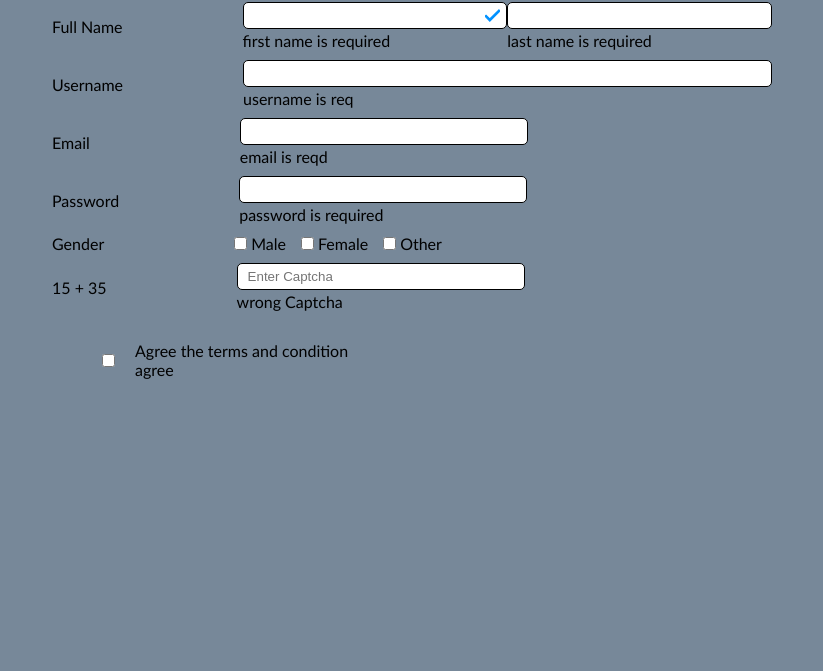
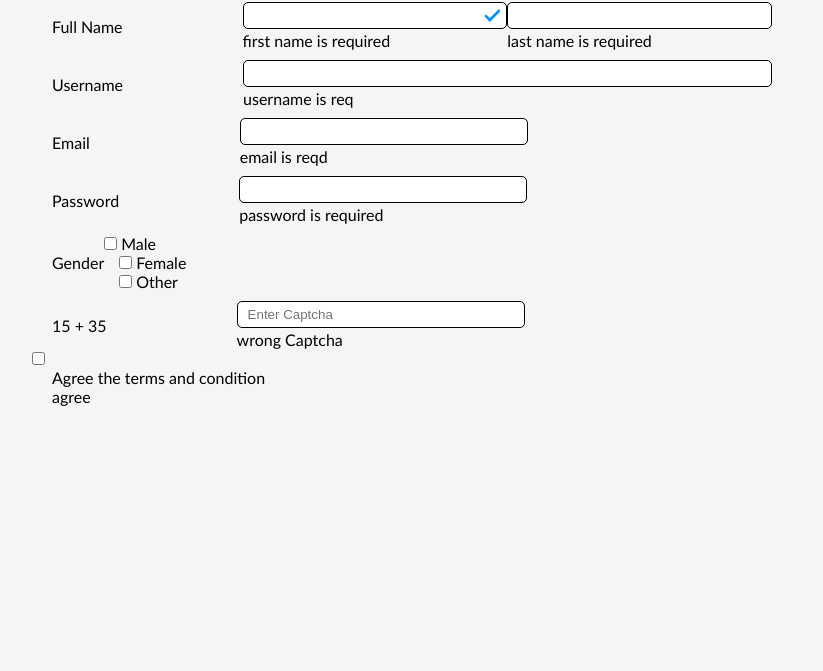
Before and after one commit to vishumonk-ey/javascript, a plain HTML site: page js/formValidation/index.html in a window 1280 px wide. Shown: the part 129-800 px from the top of the page, without its empty margins (68-891 px from the left). Drawn offline with Linux system fonts and the light colour scheme.

Commit message:
Update style.css

```diff
--- a/js/formValidation/style.css
+++ b/js/formValidation/style.css
@@ -14,7 +14,7 @@
 
     }
     .main{
-        background-color: lightslategrey;
+        background-color: whitesmoke;
         padding: 50px 80px;
         min-height: 100vh;
     }
@@ -43,7 +43,7 @@
         display: flex;
         flex-direction: column;
         gap: 2px;
-
+        position: relative;
     }
     #firstName{
         position: relative;
@@ -171,8 +171,12 @@
         align-items: center;
         padding: 0 20px;
         margin-top: 10px;
+        position: relative;
     }
-    .checkboxes{
+    .gender.green::after{
+        right: 280px;
+    }
+    .genderSelect{
         display: flex;
         align-items: center;
         margin-left: 130px;
@@ -206,12 +210,13 @@
         border-radius: 5px;
         /* margin-left: 125px; */
     }
-    .checkbox{
+    .TandCcheckbox{
         display: flex;
         align-items: center;
         padding: 0 20px;
         margin-top: 30px;
         margin-left: 50px;
+        position: relative;
     }
     .TandCcont{
         margin-left: 20px;
@@ -225,3 +230,6 @@
         gap: 2px;
         position: relative;
     }
+    .textRed{
+        color: red;
+    }
```
